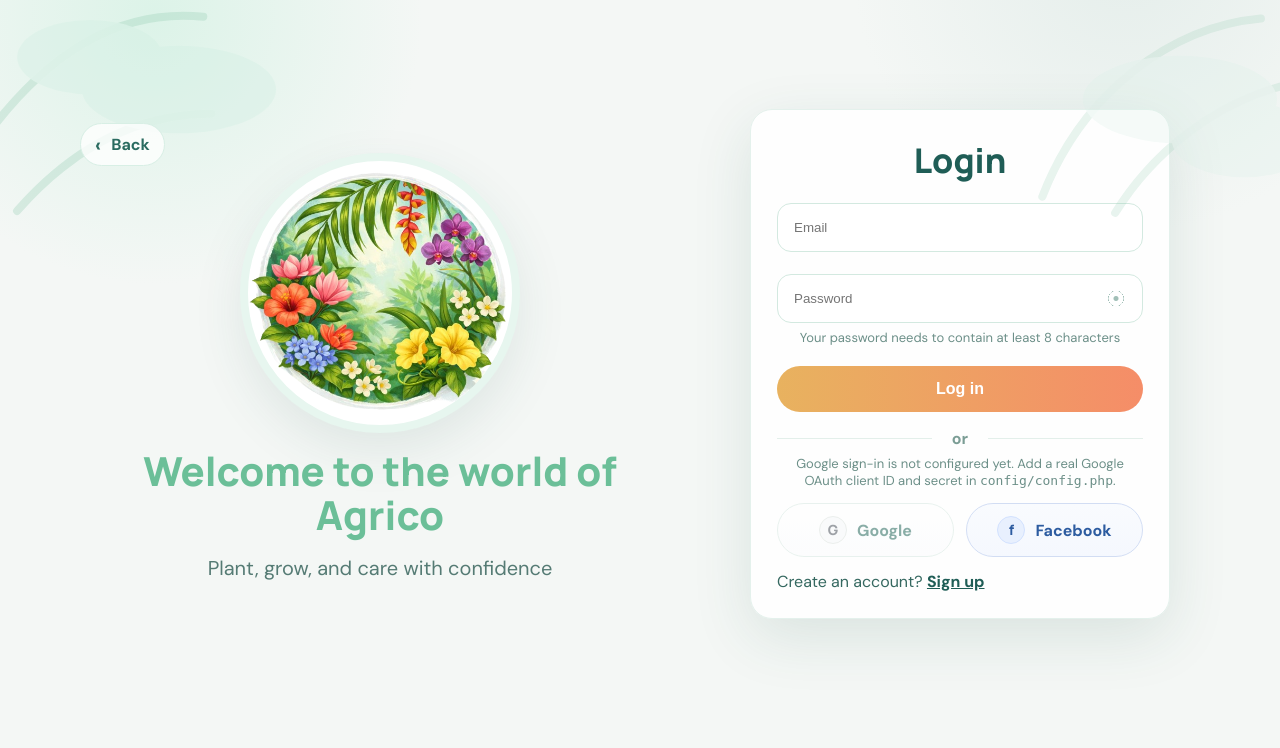
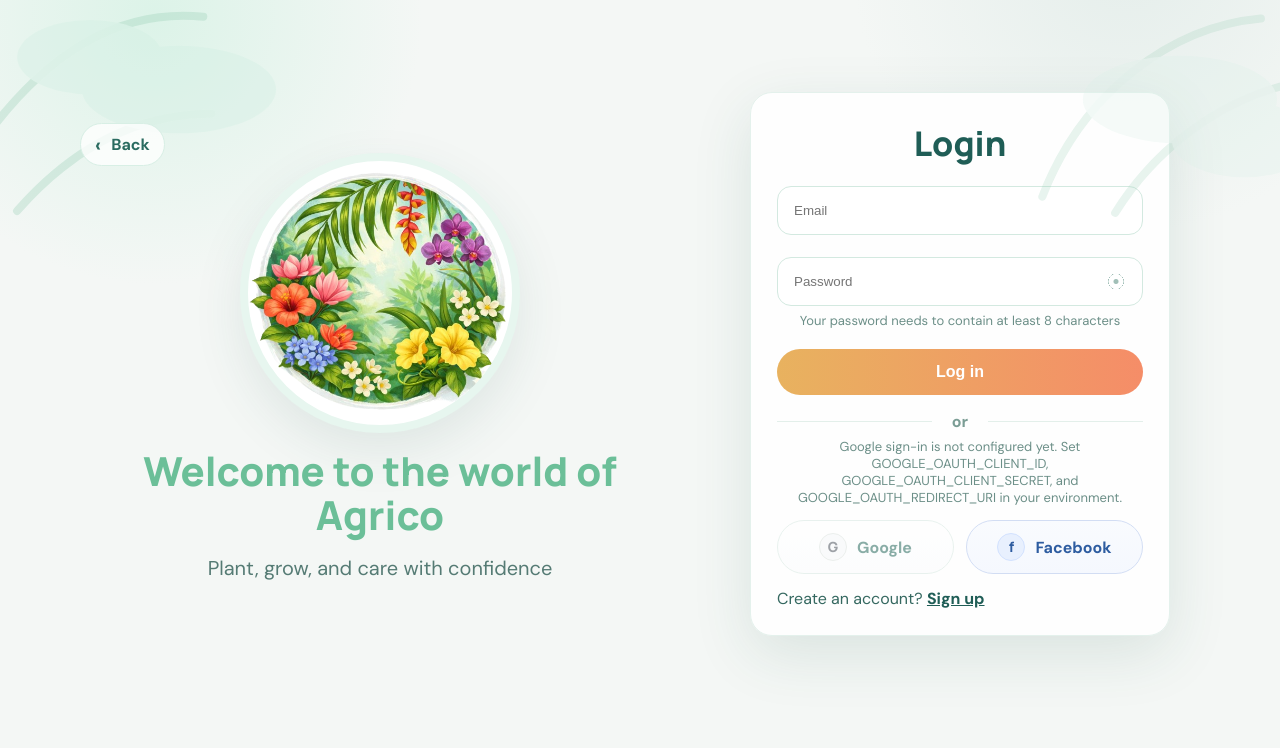
Before and after one commit to bikidharua-tech/Agrico, a PHP site: page /login.php in a window 1280 px wide. Shown: the part 84-832 px from the top of the page. Run offline with PHP 8.4, Linux system fonts and the light colour scheme.

Commit message:
Fix Google OAuth config messaging

```diff
--- a/public/login.php
+++ b/public/login.php
@@ -7,6 +7,7 @@ $googleOauthReady = !empty($googleOauth['client_id'])
     && !str_starts_with((string)($googleOauth['client_id'] ?? ''), 'YOUR_')
     && !empty($googleOauth['client_secret'])
     && !str_starts_with((string)($googleOauth['client_secret'] ?? ''), 'YOUR_');
+$googleOauthHelp = 'Set GOOGLE_OAUTH_CLIENT_ID, GOOGLE_OAUTH_CLIENT_SECRET, and GOOGLE_OAUTH_REDIRECT_URI in your environment.';
 
 if ($_SERVER['REQUEST_METHOD'] === 'POST') {
     validate_csrf();
@@ -69,7 +70,7 @@ require __DIR__ . '/../app/views/header.php';
                     <?php if ($googleOauthReady): ?>
                         Use your Google account below. If this is your first time, Agrico will create your account automatically.
                     <?php else: ?>
-                        Google sign-in is not configured yet. Add a real Google OAuth client ID and secret in <code>config/config.php</code>.
+                        Google sign-in is not configured yet. <?= e($googleOauthHelp) ?>
                     <?php endif; ?>
                 </div>
                 <div class="auth-alt" aria-label="<?= e(t('auth.or')) ?> <?= e(t('auth.google')) ?> / <?= e(t('auth.facebook')) ?>">
--- a/public/oauth_google.php
+++ b/public/oauth_google.php
@@ -8,7 +8,7 @@ if (
     || str_starts_with($g['client_id'] ?? '', 'YOUR_')
     || str_starts_with($g['client_secret'] ?? '', 'YOUR_')
 ) {
-    set_flash('error', 'Google sign-in is not configured yet. Add a real Google OAuth client ID and secret in config/config.php.');
+    set_flash('error', 'Google sign-in is not configured yet. Set GOOGLE_OAUTH_CLIENT_ID and GOOGLE_OAUTH_CLIENT_SECRET in your environment.');
     redirect('login.php');
 }
 
--- a/public/oauth_google_callback.php
+++ b/public/oauth_google_callback.php
@@ -8,7 +8,7 @@ if (
     || str_starts_with($g['client_id'] ?? '', 'YOUR_')
     || str_starts_with($g['client_secret'] ?? '', 'YOUR_')
 ) {
-    set_flash('error', 'Google sign-in is not configured yet. Add a real Google OAuth client ID and secret in config/config.php.');
+    set_flash('error', 'Google sign-in is not configured yet. Set GOOGLE_OAUTH_CLIENT_ID and GOOGLE_OAUTH_CLIENT_SECRET in your environment.');
     redirect('login.php');
 }
 
```
